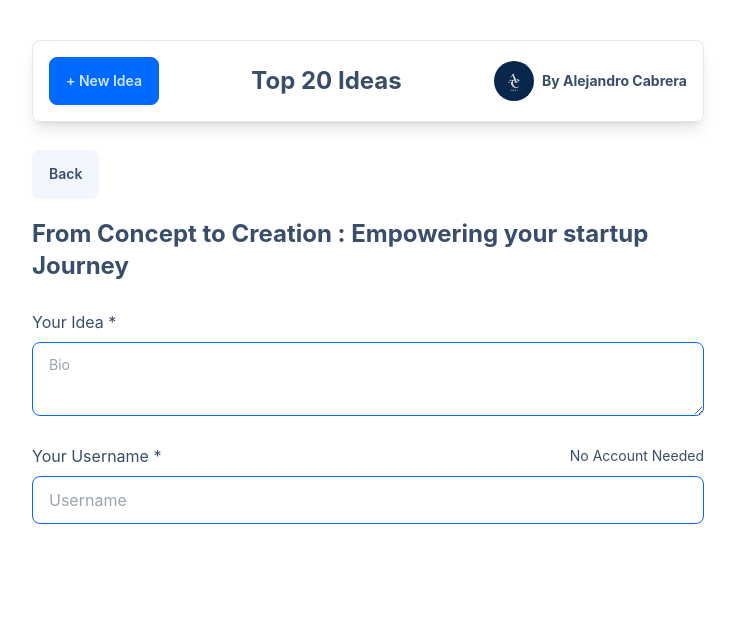
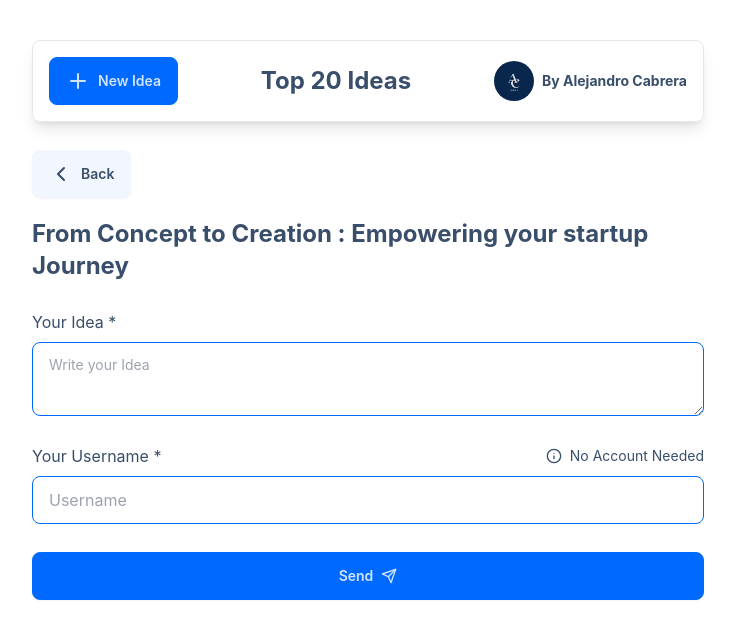
Before and after one commit to Alek30k/Top-50-Ideas, a React (Vite) app: page /new in a window 1280 px wide. Shown: the top 638 px of the page, without its empty margins (272-1007 px from the left). Built offline with nearby package versions, Linux system fonts and the light colour scheme.

Commit message:
last commit

```diff
--- a/package.json
+++ b/package.json
@@ -10,6 +10,7 @@
     "preview": "vite preview"
   },
   "dependencies": {
+    "lucide-react": "^0.379.0",
     "react": "^18.2.0",
     "react-dom": "^18.2.0",
     "react-router-dom": "^6.23.1"
--- a/src/Screens/Home/components/Header.jsx
+++ b/src/Screens/Home/components/Header.jsx
@@ -1,9 +1,12 @@
+import { Plus } from "lucide-react";
 import logo from "./../../../assets/AC.png";
 
 const Header = () => {
   return (
     <div className="flex justify-between items-center shadow-lg p-4 border rounded-lg">
-      <button className="btn btn-primary btn-sm md:btn-md">+ New Idea</button>
+      <button className="btn btn-primary btn-sm md:btn-md">
+        <Plus className="h-6 w-6" /> New Idea
+      </button>
       <h2 className="font-bold text-sm md:text-2xl">Top 20 Ideas</h2>
       <div className="flex gap-2 items-center">
         <img src={logo} alt="logo" className="w-10 h-10 rounded-full" />
--- a/src/Screens/newIdea/AddNewScreen.jsx
+++ b/src/Screens/newIdea/AddNewScreen.jsx
@@ -1,3 +1,4 @@
+import { ChevronLeft, Info, Send } from "lucide-react";
 import Header from "../Home/components/Header";
 
 const AddNewScreen = () => {
@@ -5,7 +6,10 @@ const AddNewScreen = () => {
     <div className="">
       <Header />
 
-      <button className="btn mt-7">Back</button>
+      <button className="btn mt-7">
+        <ChevronLeft />
+        Back
+      </button>
       <h2 className="font-bold text-2xl mt-5">
         From Concept to Creation : Empowering your startup Journey
       </h2>
@@ -13,13 +17,14 @@ const AddNewScreen = () => {
         <label>Your Idea *</label>
         <textarea
           className="textarea textarea-bordered border-primary"
-          placeholder="Bio"
+          placeholder="Write your Idea"
         ></textarea>
       </div>
       <div className="flex flex-col mt-7 gap-2">
         <label className="flex justify-between">
           Your Username *
           <span className="flex items-center gap-2 text-sm">
+            <Info className="h-4 w-4" />
             No Account Needed
           </span>
         </label>
@@ -29,6 +34,10 @@ const AddNewScreen = () => {
           className="input input-bordered w-full border-primary"
         />
       </div>
+      <button className="btn w-full btn-primary mt-7">
+        Send
+        <Send className="h-4 w-4" />
+      </button>
     </div>
   );
 };
```
Also changed, not shown: 1 other file (tests, documents, lock files or other folders).
